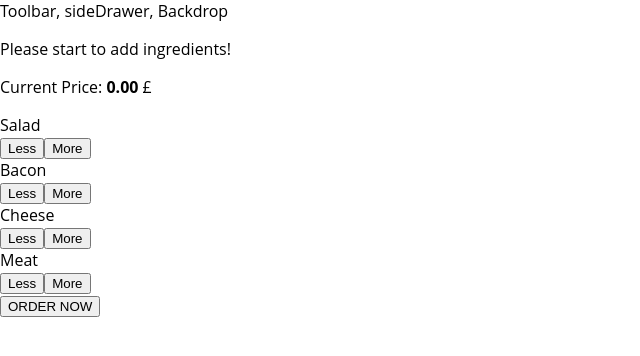
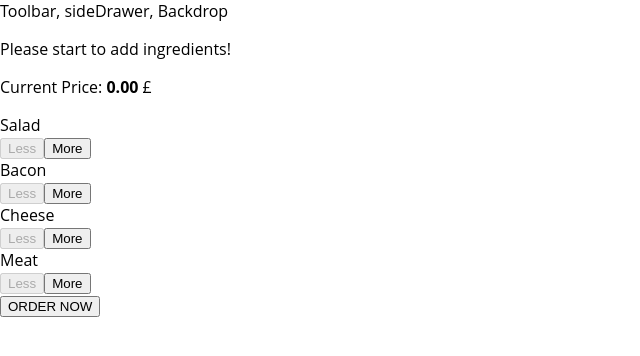
Before and after one commit to MiguelP1989/TheBurgerBuilder, a React app: page / in a window 1280 px wide. Shown: the top 356 px of the page, without its empty margins (0-640 px from the left). Built offline with nearby package versions, Linux system fonts and the light colour scheme; the HTML template or start-up script is replaced by a standard one.

Commit message:
disabling button in BuildContols

```diff
--- a/src/components/Burger/BuildControls/BuildControl/BuildControl.js
+++ b/src/components/Burger/BuildControls/BuildControl/BuildControl.js
@@ -10,6 +10,7 @@ const buildControl = (props) => {
         <button
         className={classes.Less}
         onClick={props.removed}
+        disabled={props.disabled}
        >Less</button>
         <button
         className={classes.More}
--- a/src/components/Burger/BuildControls/BuildControls.js
+++ b/src/components/Burger/BuildControls/BuildControls.js
@@ -25,6 +25,7 @@ const buildControls = (props) => {
                 label={ctrl.label}
                 added = {() => props.ingredientsAdded(ctrl.type)}
                 removed = {() => props.ingredientsRemoved(ctrl.type)}
+                disabled={props.disabled[ctrl.type]}
                 />
           )
 
--- a/src/containers/BurgerBuilder/BurgerBuilder.js
+++ b/src/containers/BurgerBuilder/BurgerBuilder.js
@@ -75,6 +75,16 @@ class BurgerBuilder extends React.Component {
 
     render() {
 
+        const disableInfo = {
+            ...this.state.ingredients
+        }
+        for ( let key in disableInfo) {
+            disableInfo[key] = disableInfo[key] <= 0
+            // value of each key (return true or false) {salad: true, meat: false ...}
+        }
+
+        console.log("disableInfo", disableInfo);
+
 
         return (
             <Aux>
@@ -82,7 +92,8 @@ class BurgerBuilder extends React.Component {
                 <BuildControls
                 ingredientsAdded={this.addIngredientHandler}
                 ingredientsRemoved={this.removeIngredientHandler}
-                price={this.state.totalPrice}/>
+                price={this.state.totalPrice}
+                disabled={disableInfo}/>
             </Aux>
         )
 
```
